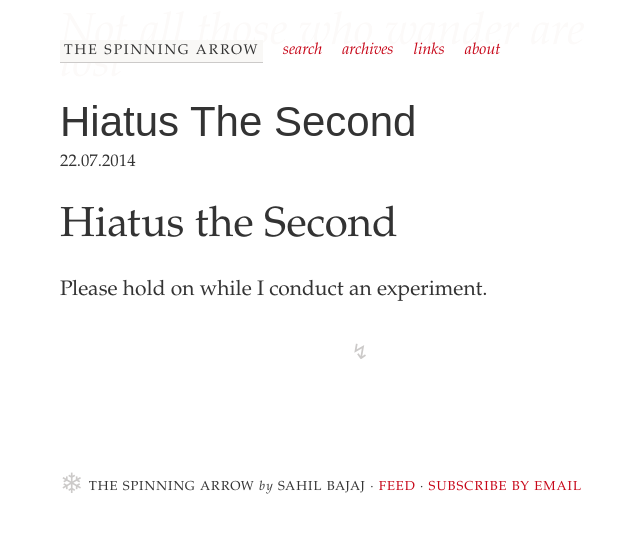
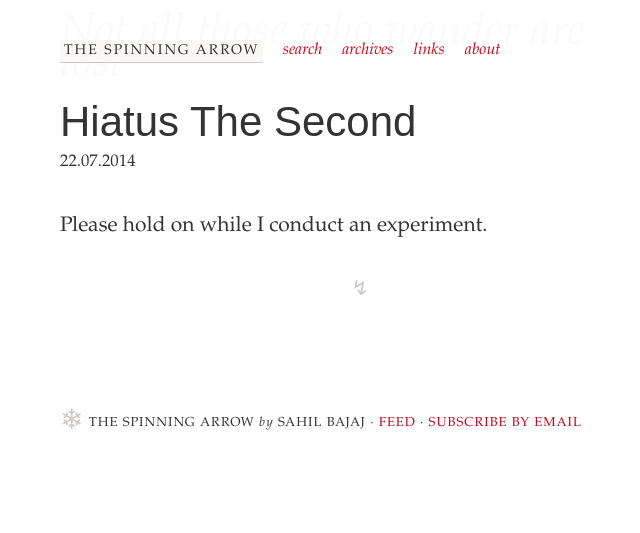
Before and after one commit to spinningarrow/blog.sahil.me, a Jekyll site: the page built from _posts/2014-07-22-hiatus-the-second.md, in a window 1280 px wide. Shown: the top 533 px of the page, without its empty margins (280-920 px from the left). Built offline with Jekyll 4.4.1, drawn with Linux system fonts in a browser that asks for light colours; nearby versions of some CDN libraries; some web fonts are replaced; comment, search, counter and statistics services are not loaded.

Commit message:
Updated 2014-07-22-hiatus-the-second.md

```diff
--- a/_posts/2014-07-22-hiatus-the-second.md
+++ b/_posts/2014-07-22-hiatus-the-second.md
@@ -3,6 +3,4 @@ published: true
 layout: post
 ---
 
-# Hiatus the Second
-
 Please hold on while I conduct an experiment.
```
